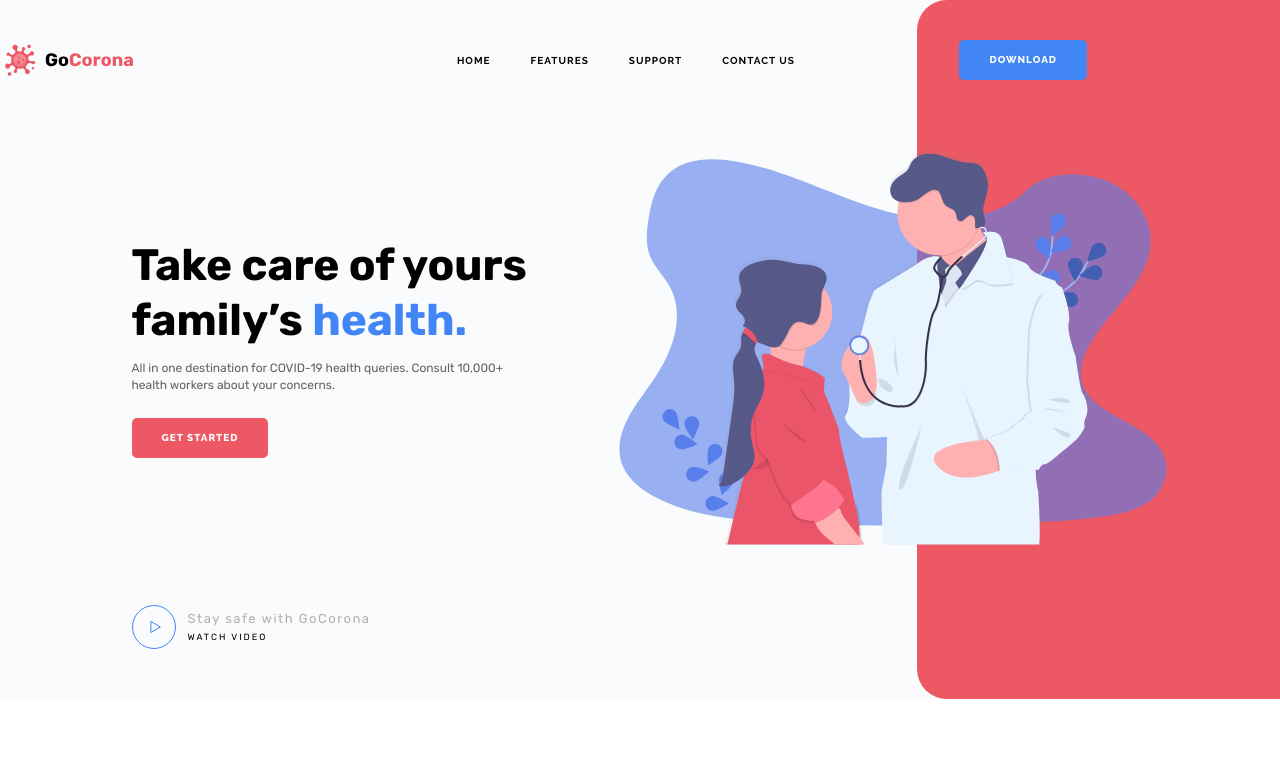
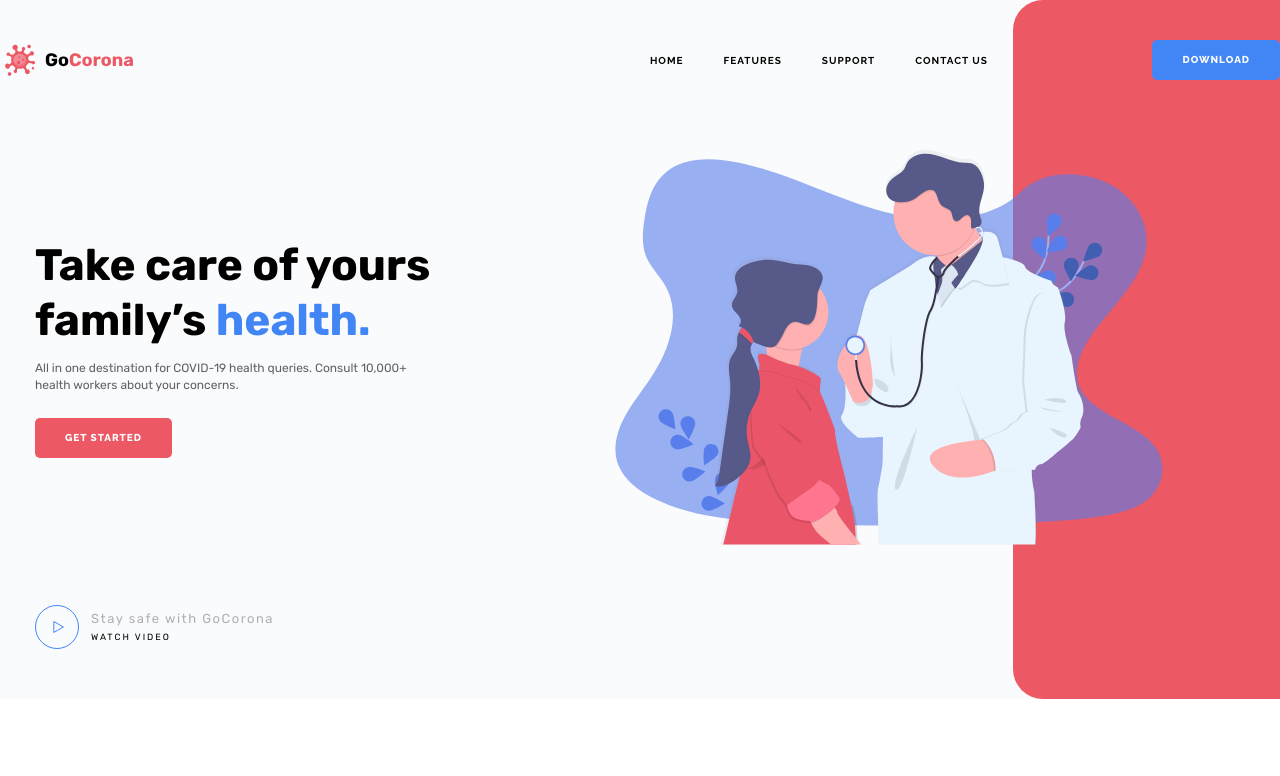
Before and after one commit to andrey-stseba/go-corna, a plain HTML site: page Website/index.html in a window 1280 px wide. Shown: the top 776 px of the page. Drawn offline with Linux system fonts and the light colour scheme.

Commit message:
refactoring styles header

```diff
--- a/Website/CSS/style.css
+++ b/Website/CSS/style.css
@@ -59,7 +59,7 @@ body {
 }
 
 [class*='__container'] {
-  max-width: 1087px;
+  max-width: 1290px;
   margin: 0px auto;
   padding: 0px 15px;
 }
```
